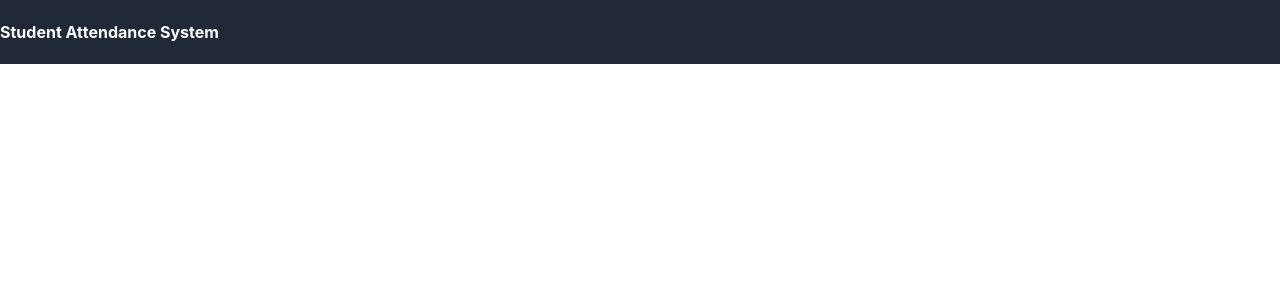
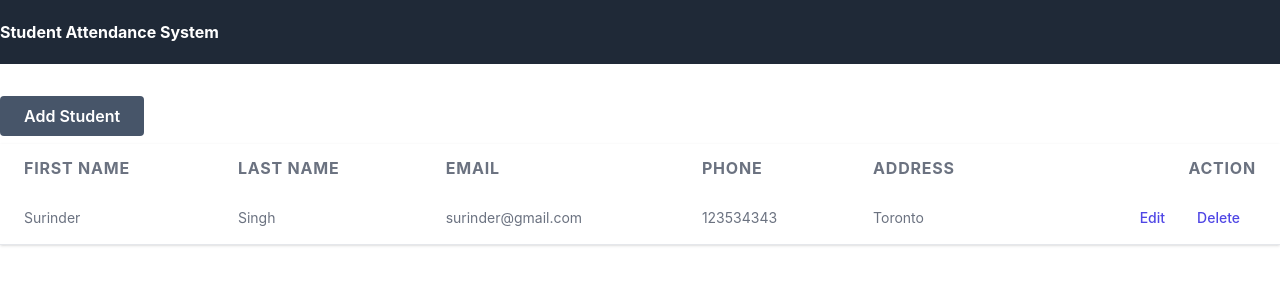
Before and after one commit to Surinder07/attendance-FE, a React (Create React App) app: page / in a window 1280 px wide. Shown: the top 300 px of the page. Built offline with nearby package versions, Linux system fonts and the light colour scheme; no server answers.

Commit message:
added get api

```diff
--- a/src/component/StudentList.js
+++ b/src/component/StudentList.js
@@ -1,8 +1,87 @@
-import React from 'react'
+import React, { useState, useEffect } from 'react'
+import { useNavigate } from 'react-router-dom'
+import studentService from '../services/studentService';
+
 
 const StudentList = () => {
+
+    const navigate = useNavigate();
+
+    const [loading, setloading] = useState(true)
+    const [students, setstudent] = useState([null]);
+
+    useEffect(() => {
+
+        const fetchData = async() => {
+            setloading(true);
+            try {
+                const response = await studentService.getStudents();
+                setstudent(response.data)
+            } catch (error) {
+                console.log(true);
+            }
+            setloading(false);
+        };
+        fetchData();
+    }, []);
+
+
   return (
-    <div></div>
+    <div className='container mx-auto my-8'>
+
+          <div className="h-12">
+              <button
+              onClick={() => navigate("/addStudent")}
+              className="rounded bg-slate-600 text-white px-6 py-2 font-semibold">
+                  Add Student
+              </button>
+          </div>
+          <div className='flex shadow border-b'>
+              <table className='min-w-full'>
+                  <thead className='bg=gray-50'>
+                      <tr>
+                          <th className='text-left font-medim text-gray-500 uppercase tracking-wider py-3 px-6'>First Name</th>
+                          <th className='text-left font-medim text-gray-500 uppercase tracking-wider py-3 px-6'>Last Name</th>
+                          <th className='text-left font-medim text-gray-500 uppercase tracking-wider py-3 px-6'>Email</th>
+                          <th className='text-left font-medim text-gray-500 uppercase tracking-wider py-3 px-6'>Phone</th>
+                          <th className='text-left font-medim text-gray-500 uppercase tracking-wider py-3 px-6'>Address</th>
+                          <th className='text-right font-medim text-gray-500 uppercase tracking-wider py-3 px-6'>Action</th>
+                      </tr>
+                  </thead>
+                  {!loading && (
+                  <tbody className='bg-white'>
+
+                          {students.map ((student) => (
+                          <tr>
+                                    <td className='text-left px-6 py-4 whitespace-nowrap'>
+                                        <div className='text-sm text-gray-500'>{student?.firstName||'Surinder'}</div>
+                                    </td>
+                                    <td className='text-left px-6 py-4 whitespace-nowrap'>
+                                        <div className='text-sm text-gray-500'>{student?.lastName||'Singh'}</div>
+                                    </td>
+                                    <td className='text-left px-6 py-4 whitespace-nowrap'>
+                                        <div className='text-sm text-gray-500'>{student?.email||'surinder@gmail.com'}</div>
+                                    </td>
+                                    <td className='text-left px-6 py-4 whitespace-nowrap'>
+                                        <div className='text-sm text-gray-500'>{student?.phone||'123534343'}</div>
+                                    </td>
+                                    <td className='text-left px-6 py-4 whitespace-nowrap'>
+                                        <div className='text-sm text-gray-500'>{student?.address||'Toronto'}</div>
+                                    </td>
+                                    <td className='text-right px-6 py-4 whitespace-nowrap font-medium text-sm'>
+                                        <a href='#' className='text-indigo-600 hover:text-indigo-800 px-4'>Edit</a>
+                                        <a href='#' className='text-indigo-600 hover:text-indigo-800 px-4'>Delete</a>
+                                    </td>
+                          </tr>
+
+                     ))}
+
+                  </tbody>
+                  )}
+              </table>
+
+          </div>
+    </div>
   )
 }
 
--- a/src/services/studentService.js
+++ b/src/services/studentService.js
@@ -7,6 +7,9 @@ class studentService{
     saveStudent(student){
         return axios.post(STUDENT_API_BASE_URL, student);
     }
+    getStudents(){
+        return axios.get(STUDENT_API_BASE_URL);
+    }
 }
 
 export default new studentService();
```
